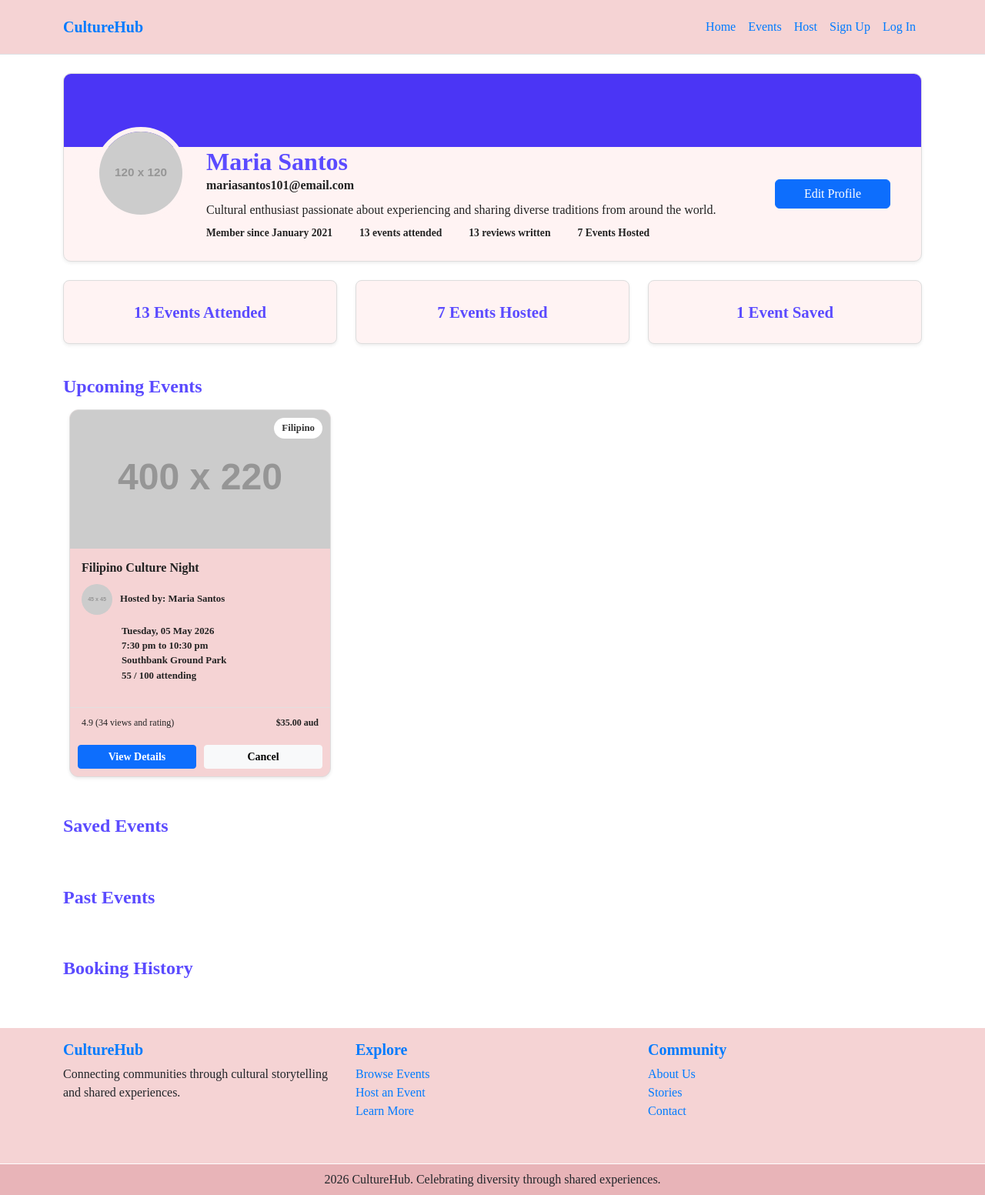
After one commit to TiredTom22/IAB207-Assessment-2-CultureHub-Web-app, a Flask app: page /profile in a window 1280 px wide. The commit adds this page. Shown: the whole page at 77% size. Run offline with Flask 3, Linux system fonts and the light colour scheme; grey boxes labelled with a size stand in for pictures from a placeholder-image service; some libraries are stand-ins or nearby versions.

Commit message:
Created User Profile Page with features Upcoming, Saved, and Past Events with Booking History

```diff
--- a/a2_group2/culturehub/templates/base.html
+++ b/a2_group2/culturehub/templates/base.html
@@ -32,7 +32,7 @@
 
                   {% if current_user.is_authenticated %}
                     <!-- Shown when logged in -->
-                    <a class="nav-item nav-link" href="#">Profile</a>
+                    <a class="nav-item nav-link" href="{{ url_for('main.profile') }}">Profile</a>
                     <a class="nav-item nav-link" href="{{ url_for('auth.logout') }}">Log Out</a>
                   {% else %}
                     <!-- Shown when logged out -->
--- /dev/null
+++ b/a2_group2/culturehub/templates/events/profile.html
@@ -0,0 +1,272 @@
+{% extends "base.html" %}
+
+{% block content %}
+
+<div class="container profile-page my-4">
+    <!-- Profile Header -->
+    <section class="profile-header shadow-sm">
+        <div class="profile-cover"></div>
+
+        <div class="profile-info">
+            <img src="https://placehold.co/120x120" alt="Profile photo" class="profile-photo" />
+
+            <div class="profile-details">
+                <h2>Maria Santos</h2>
+                <p class="email">mariasantos101@email.com</p>
+                <p class="bio">
+                    Cultural enthusiast passionate about experiencing and sharing diverse
+                    traditions from around the world.
+                </p>
+
+                <div class="profile-stats">
+                    <span>Member since January 2021</span>
+                    <span>13 events attended</span>
+                    <span>13 reviews written</span>
+                    <span>7 Events Hosted</span>
+                </div>
+            </div>
+
+            <a href="#" class="btn btn-primary edit-profile-btn">Edit Profile</a>
+        </div>
+    </section>
+
+    <!-- Summary Cards -->
+    <section class="row text-center my-4">
+        <div class="col-md-4 mb-3">
+            <div class="summary-card shadow-sm">13 Events Attended</div>
+        </div>
+        <div class="col-md-4 mb-3">
+            <div class="summary-card shadow-sm">7 Events Hosted</div>
+        </div>
+        <div class="col-md-4 mb-3">
+            <div class="summary-card shadow-sm">1 Event Saved</div>
+        </div>
+    </section>
+
+    <!-- Upcoming Events -->
+    <h4 class="section-title">Upcoming Events</h4>
+
+    <div class="row">
+        <div class="col-md-4 mb-4">
+            <div class="event-card profile-event-card shadow-sm">
+
+                <div class="card-img-wrap">
+                    <img src="https://placehold.co/400x220" class="card-img-top" alt="Event image">
+
+                    <span class="origin-tag">Filipino</span>
+                </div>
+
+                <div class="card-body">
+                    <h5 class="card-title">Filipino Culture Night</h5>
+
+                    <div class="host-info">
+                        <img src="https://placehold.co/45x45" alt="Host photo">
+
+                        <span>Hosted by: Maria Santos</span>
+                    </div>
+
+                    <p class="event-date">
+                        Tuesday, 05 May 2026<br>
+                        7:30 pm to 10:30 pm<br>
+                        Southbank Ground Park<br>
+                        55 / 100 attending
+                    </p>
+                </div>
+
+                <div class="card-footer d-flex justify-content-between align-items-center">
+                    <span>4.9 (34 views and rating)</span>
+                    <strong>$35.00 aud</strong>
+                </div>
+
+                <div class="card-actions">
+                    <a href="#" class="btn btn-primary btn-sm">View Details</a>
+                    <a href="#" class="btn btn-light btn-sm">Cancel</a>
+                </div>
+
+            </div>
+        </div>
+    </div>
+
+    <!-- Saved Events -->
+    <h4 class="section-title">Saved Events</h4>
+    <div class="row">
+        <div class="col-md-4 mb-4">
+            <!-- Add saved event card here later -->
+        </div>
+    </div>
+
+    <!-- Past Events -->
+    <h4 class="section-title">Past Events</h4>
+    <div class="row">
+        <div class="col-md-4 mb-4">
+            <!-- Add past event card here later -->
+        </div>
+    </div>
+
+    <!-- Booking History -->
+    <h4 class="section-title">Booking History</h4>
+    <div class="row">
+        <div class="col-md-4 mb-4">
+            <!-- Add booking history card here later -->
+        </div>
+    </div>
+</div>
+
+<style>
+    /* ── Profile Page ── */
+    .profile-page {
+        color: #222;
+    }
+
+    .profile-header {
+        background-color: #fff3f3;
+        border-radius: 10px;
+        overflow: hidden;
+        border: 1px solid #ddd;
+    }
+
+    .profile-cover {
+        height: 95px;
+        background-color: #4b35f5;
+    }
+
+    .profile-info {
+        display: flex;
+        align-items: center;
+        gap: 25px;
+        padding: 0 40px 25px 40px;
+        position: relative;
+    }
+
+    .profile-photo {
+        width: 120px;
+        height: 120px;
+        border-radius: 50%;
+        border: 6px solid #fff3f3;
+        object-fit: cover;
+        margin-top: -55px;
+    }
+
+    .profile-details h2 {
+        color: #5b4bff;
+        font-weight: bold;
+        margin-bottom: 0;
+    }
+
+    .profile-details .email {
+        font-weight: 600;
+        margin-bottom: 8px;
+    }
+
+    .profile-details .bio {
+        margin-bottom: 8px;
+    }
+
+    .profile-stats {
+        display: flex;
+        flex-wrap: wrap;
+        gap: 35px;
+        font-size: 0.85rem;
+        font-weight: 600;
+    }
+
+    .edit-profile-btn {
+        margin-left: auto;
+        min-width: 150px;
+    }
+
+    .summary-card {
+        background-color: #fff3f3;
+        border-radius: 8px;
+        padding: 25px;
+        color: #5b4bff;
+        font-size: 1.3rem;
+        font-weight: bold;
+        border: 1px solid #ddd;
+    }
+
+    .section-title {
+        color: #5b4bff;
+        font-weight: bold;
+        margin: 25px 0 15px;
+    }
+
+    /* ── Profile Event Cards ── */
+    .profile-event-card {
+        border-radius: 12px;
+        overflow: hidden;
+        background-color: #f5d3d4;
+        border: 1px solid #ddd;
+
+        max-width: 340px;
+        margin: auto;
+    }
+
+    .profile-event-card .card-img-top {
+        height: 180px;
+        object-fit: cover;
+    }
+
+    .profile-event-card .card-title {
+        font-size: 1rem;
+        font-weight: bold;
+    }
+
+    .host-info {
+        display: flex;
+        align-items: center;
+        gap: 10px;
+        font-size: 0.8rem;
+        font-weight: 600;
+        margin: 12px 0;
+    }
+
+    .host-info img {
+        width: 40px;
+        height: 40px;
+        border-radius: 50%;
+        object-fit: cover;
+    }
+
+    .event-date {
+        font-size: 0.8rem;
+        font-weight: 600;
+        margin-left: 52px;
+    }
+
+    .profile-event-card .card-footer {
+        font-size: 0.75rem;
+        background-color: #f5d3d4;
+    }
+
+    .card-actions {
+        display: flex;
+        gap: 10px;
+        padding: 10px;
+    }
+
+    .card-actions .btn {
+        flex: 1;
+        font-weight: bold;
+    }
+
+    /* ── Mobile responsive ── */
+    @media (max-width: 768px) {
+        .profile-info {
+            flex-direction: column;
+            text-align: center;
+            padding: 0 20px 25px;
+        }
+
+        .edit-profile-btn {
+            margin-left: 0;
+        }
+
+        .profile-stats {
+            justify-content: center;
+            gap: 15px;
+        }
+    }
+</style>
+
+{% endblock %}
--- a/a2_group2/culturehub/views.py
+++ b/a2_group2/culturehub/views.py
@@ -5,3 +5,7 @@ main_bp = Blueprint('main', __name__)
 @main_bp.route('/')
 def index():
     return render_template('events/index.html')
+
+@main_bp.route('/profile')
+def profile():
+    return render_template('events/profile.html')
```
